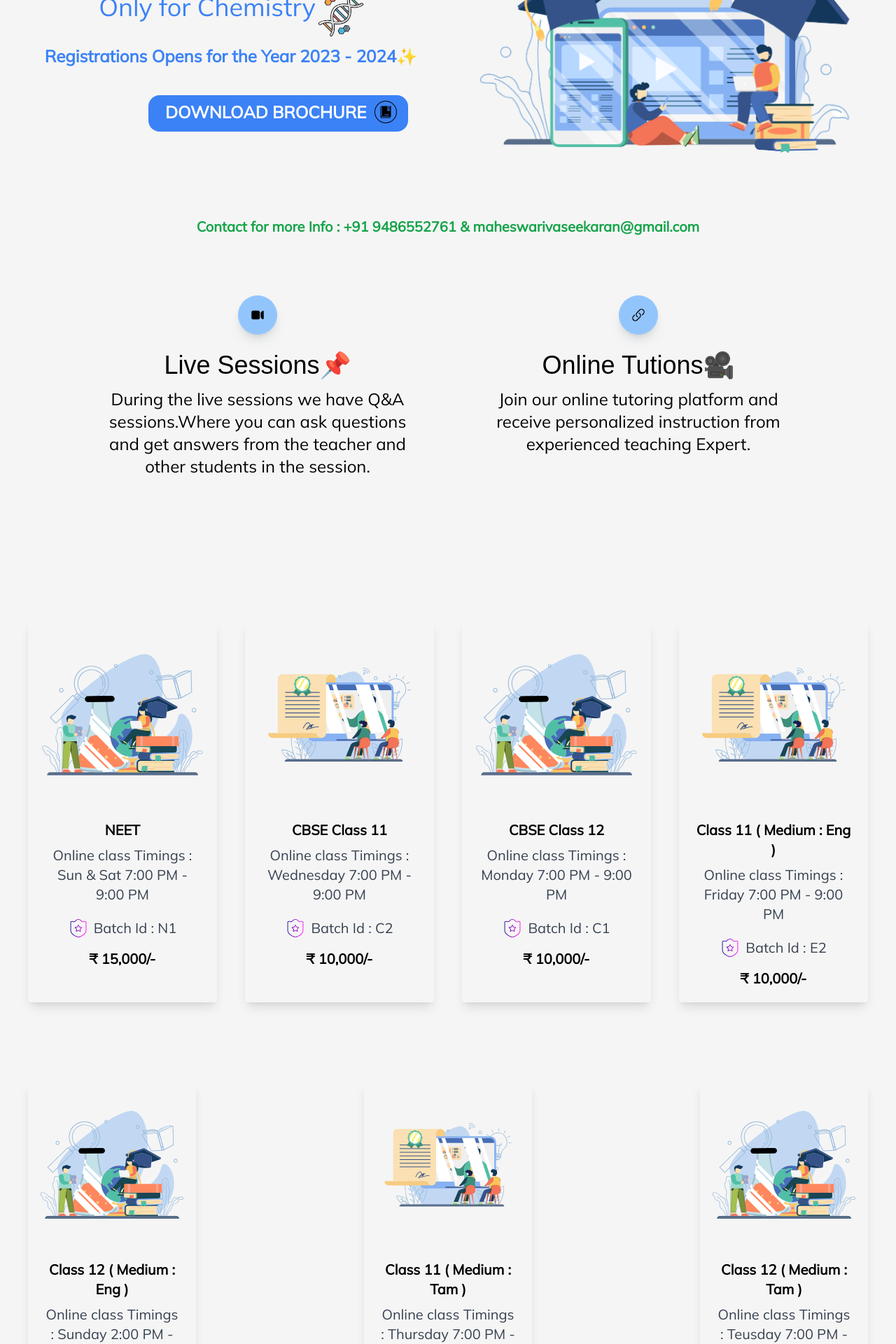
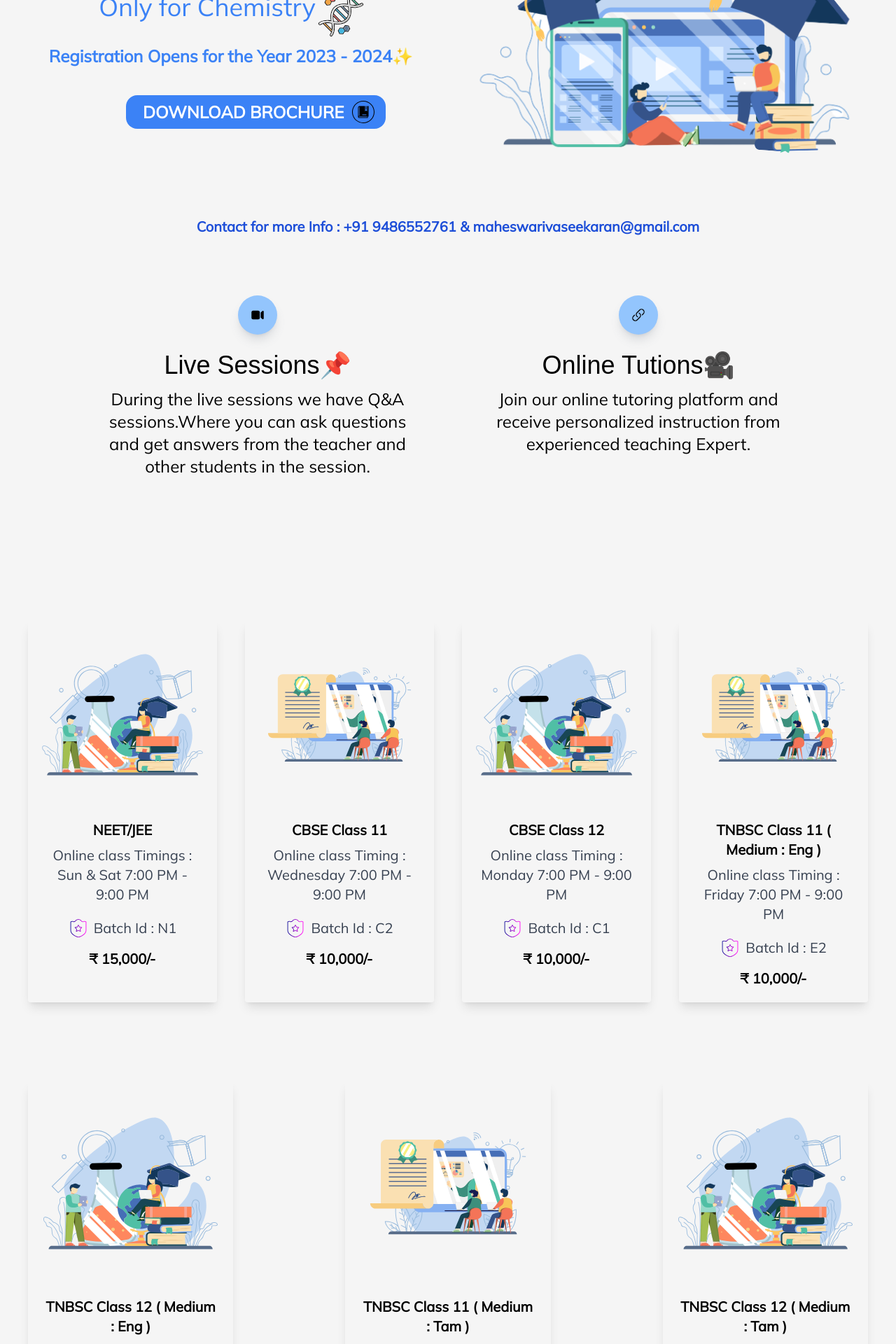
Before and after one commit to Smartsantosh1928/kriyas-institution, a React (Vite) app: page /home in a window 1280 px wide. Shown: the part 1140-3060 px from the top of the page at 70% size. Built offline with nearby package versions, Linux system fonts and the light colour scheme; a web font is replaced by a local one.

Commit message:
final touch

```diff
--- a/index.html
+++ b/index.html
@@ -3,6 +3,21 @@
   <head>
     <meta charset="UTF-8" />
     <link rel="icon" type="image/png" href="/img/logo.jpg" />
+    <!-- //meta tags for seo -->
+    <meta name="title" content="Kriyas Institution" />
+    <meta name="description" content="Kriyas Institution" />
+    <meta name="keywords" content="Kriyas academy, Institution for chemistry, Kriyas Institution,chemistry Institution" />
+    <meta name="author" content="Kriyas Institution" />
+    <meta name="robots" content="index, follow" />
+    <meta name="googlebot" content="index, follow" />
+    <!-- //meta tags for social media -->
+    <meta property="og:title" content="Kriyas Institution" />
+    <meta property="og:description" content="Kriyas Institution" />
+    <meta property="og:image" content="/img/logo.jpg" />
+    <meta property="og:url" content="https://kriyasinstitution.in" />
+    <meta property="og:site_name" content="Kriyas Institution" />
+    <meta property="og:type" content="website" />
+    <meta property="og:locale" content="en_US" />
     <meta name="viewport" content="width=device-width, initial-scale=1.0" />
     <title>Kriyas Institution</title>
     <style>
--- a/src/card/courseCard.jsx
+++ b/src/card/courseCard.jsx
@@ -10,7 +10,11 @@
         <div class="px-6 py-4 text-center">
             <div class="font-bold text-xl mb-2">{name}</div>
             <p class="text-gray-700 text-xl">
-            Online class Timings : {time}
+                {
+                    name == 'NEET/JEE' ?
+                    `Online class Timings : ${time}`
+                    : `Online class Timing : ${time}`
+                }
             </p>
             <p class="text-gray-700 text-xl flex justify-center mt-5">
             <img src={shield} alt="session" className='w-7 h-7 mr-2'/>
--- a/src/data/course-data.jsx
+++ b/src/data/course-data.jsx
@@ -3,7 +3,7 @@
 
 export const coursedata = [
     {
-        name: "NEET",
+        name: "NEET/JEE",
         time: "Sun & Sat 7:00 PM - 9:00 PM",
         batch: "N1",
         fee: "15,000/-",
@@ -24,7 +24,7 @@
         img: <img class="w-full" src={glass} alt="Course"/>
     },
     {
-        name: "Class 11 ( Medium : Eng )",
+        name: "TNBSC Class 11 ( Medium : Eng )",
         time: "Friday 7:00 PM - 9:00 PM",
         batch: "E2",
         fee: "10,000/-",
@@ -35,21 +35,21 @@
 
 export const tndata = [
     {
-        name: "Class 12 ( Medium : Eng )",
+        name: "TNBSC Class 12 ( Medium : Eng )",
         time: "Sunday 2:00 PM - 4:00 PM",
         batch: "E1",
         fee: "10,000/-",
         img: <img class="w-full" src={glass} alt="Course"/>
     },
     {
-        name: "Class 11 ( Medium : Tam )",
+        name: "TNBSC Class 11 ( Medium : Tam )",
         time: "Thursday 7:00 PM - 9:00 PM",
         batch: "T2",
         fee: "10,000/-",
         img: <img class="w-full" src={trainingsvg} alt="Course"/>
     },
     {
-        name: "Class 12 ( Medium : Tam )",
+        name: "TNBSC Class 12 ( Medium : Tam )",
         time: "Teusday 7:00 PM - 9:00 PM",
         batch: "T1",
         fee: "10,000/-",
--- a/src/pages/home.jsx
+++ b/src/pages/home.jsx
@@ -72,7 +72,7 @@
           Swal.fire(
             'Good job!',
             'You Have Been Registered Successfully!',
-            'We Will Contact You Soon...'
+            'Mentor Will Contact You Soon...'
             )
             fetch("https://plum-sparkling-squid.cyclic.app/sendmail",
             {
@@ -85,6 +85,8 @@
             setisloading(false)
             setDetails({});
             document.querySelectorAll("input").forEach(input => input.value = "");
+            document.querySelectorAll("select").value = "";
+
           })
           .catch(error => console.error('Error!', error.message))
         }
@@ -107,6 +109,8 @@
     {
       window.scrollTo(0,0);
       document.body.style.overflow = 'hidden';
+      if(window.scrollY!==0)
+      window.scrollTo(0,0)
     }
 
 
@@ -139,10 +143,10 @@
                     <img src={Hourglass} alt="Chemistry" className='md:ml-1 mt-5 w-16 h-16'/>
                 </div>
                 <span className='md:text-2xl font-bold mt-10 md:mt-3 text-sm flex justify-center items-center flex-col md:flex-row'>
-                    Registrations Opens for the Year {" "} {year} - {year + 1}✨
+                    Registration Opens for the Year {" "} {year} - {year + 1}✨
                 </span>
-                <Button onClick={hanndleDownload} variant="gradient" className="rounded-2xl mt-10 ml-16 md:ml-48 bg-blue-500 ">
-                <span className='text-lg md:text-2xl flex mt-2'>
+                <Button onClick={hanndleDownload} className="rounded-2xl mt-10 ml-10 md:ml-40 bg-blue-500 ">
+                <span className='text-base md:text-2xl flex mt-2 -mb-1'>
                     Download Brochure
                     <img src={brochuresvg} alt="Brochure" className='pl-3 -mr-10 -mb-5' />
                 </span>
@@ -153,7 +157,7 @@
             </div>
         </div>
         <div className='flex justify-center items-center text-center p-1'>
-        <span className='text-xl text-green-600 font-bold '>
+        <span className='text-xl text-blue-700 font-bold '>
           Contact for more Info : {" "}
            <a href="tel:9486552761" className='hover:text-blue-300'>+91 9486552761</a>{" & "}
            <a href="mailto:maheswarivaseekaran@gmail.com" className='hover:text-blue-300'>maheswarivaseekaran@gmail.com</a>
@@ -205,11 +209,11 @@
               <option value="" disabled selected>Select Standard</option>
               <option value="Class 11 (CBSE)">Class 11 ( CBSE )</option>
               <option value="Class 12 (CBSE)">Class 12 ( CBSE )</option>
-              <option value="Class 11 (Tam)">Class 11 ( Medium:Tam )</option>
-              <option value="Class 12 (Tam)">Class 12  ( Medium:Tam )</option>
-              <option value="Class 11 (Eng)">Class 11 ( Medium:Eng )</option>
-              <option value="Class 12 (Eng)">Class 12  ( Medium:Eng )</option>
-              <option value="NEET">NEET</option>
+              <option value="TNBSC Class 11 (Tam)">TNBSC Class 11 ( Medium:Tam )</option>
+              <option value="TNBSC Class 12 (Tam)">TNBSC Class 12  ( Medium:Tam )</option>
+              <option value="TNBSC Class 11 (Eng)">TNBSC Class 11 ( Medium:Eng )</option>
+              <option value="TNBSC Class 12 (Eng)">TNBSC Class 12  ( Medium:Eng )</option>
+              <option value="NEET/JEE">NEET/JEE</option>
             </select>
             {/* <div className="-ml-2.5 flex">
               <checkbox label="I agree the Terms and Conditions" checked={details.terms} name="terms" onChange={(e) => {setDetails(e.target.checked)}}/>
@@ -246,7 +250,7 @@
             }
       </div>
       </section>
-      <div className='w-full h-full grid grid-cols-1 md:grid-cols-3 p-10 -mt-16 mb-24 md:gap-60 gap-10'>
+      <div className='w-full h-full grid grid-cols-1 md:grid-cols-3 p-10 -mt-16 mb-24 md:gap-40 gap-10'>
       {
         tndata.map(({name,time,batch,fee,img}) => {
           return(
@@ -329,7 +333,7 @@
                 <div className="mb-16 flex items-center justify-center gap-2">
                   <BriefcaseIcon className="-mt-px h-4 w-4 text-blue-gray-700" />
                   <Typography className="font-bold text-xl text-blue-gray-700">
-                   Founder Of Kriya's Academy
+                   Founder Of Kriya's Institution
                   </Typography>
                 </div>
               </div>
```
